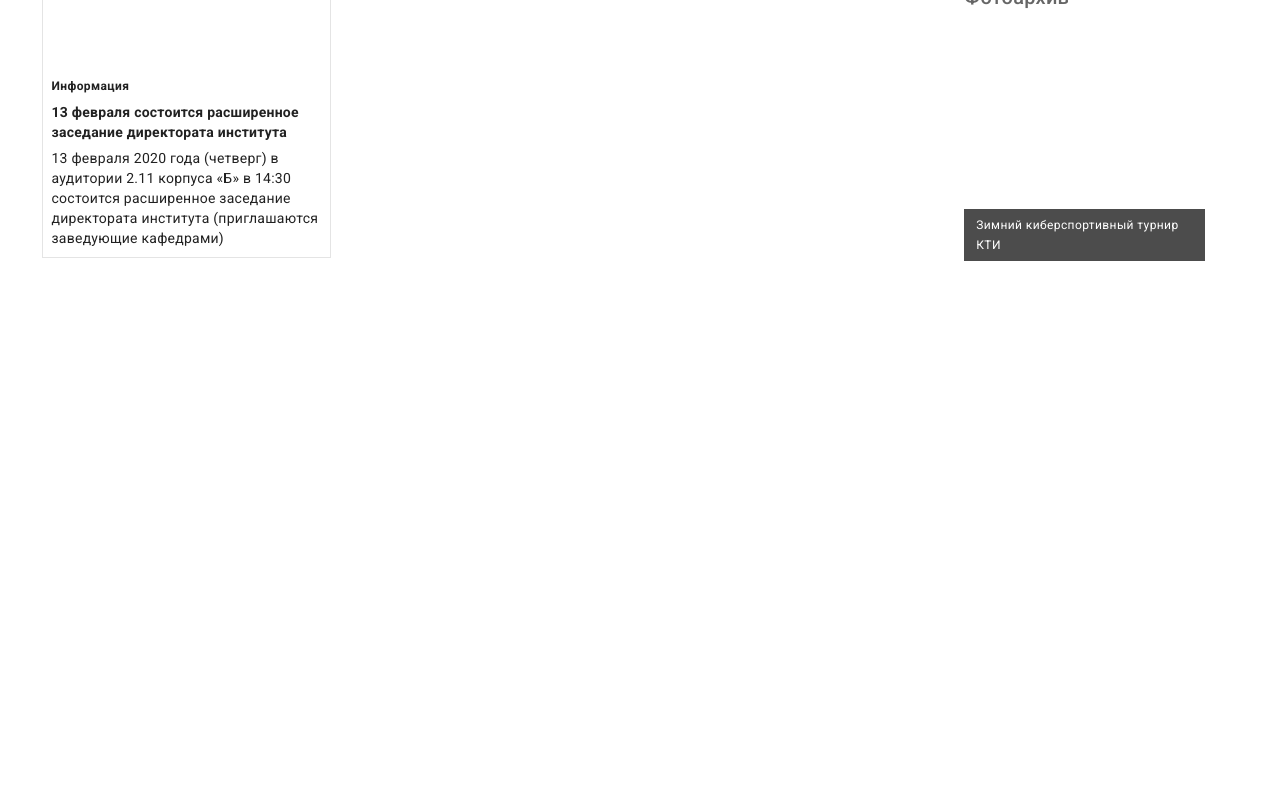
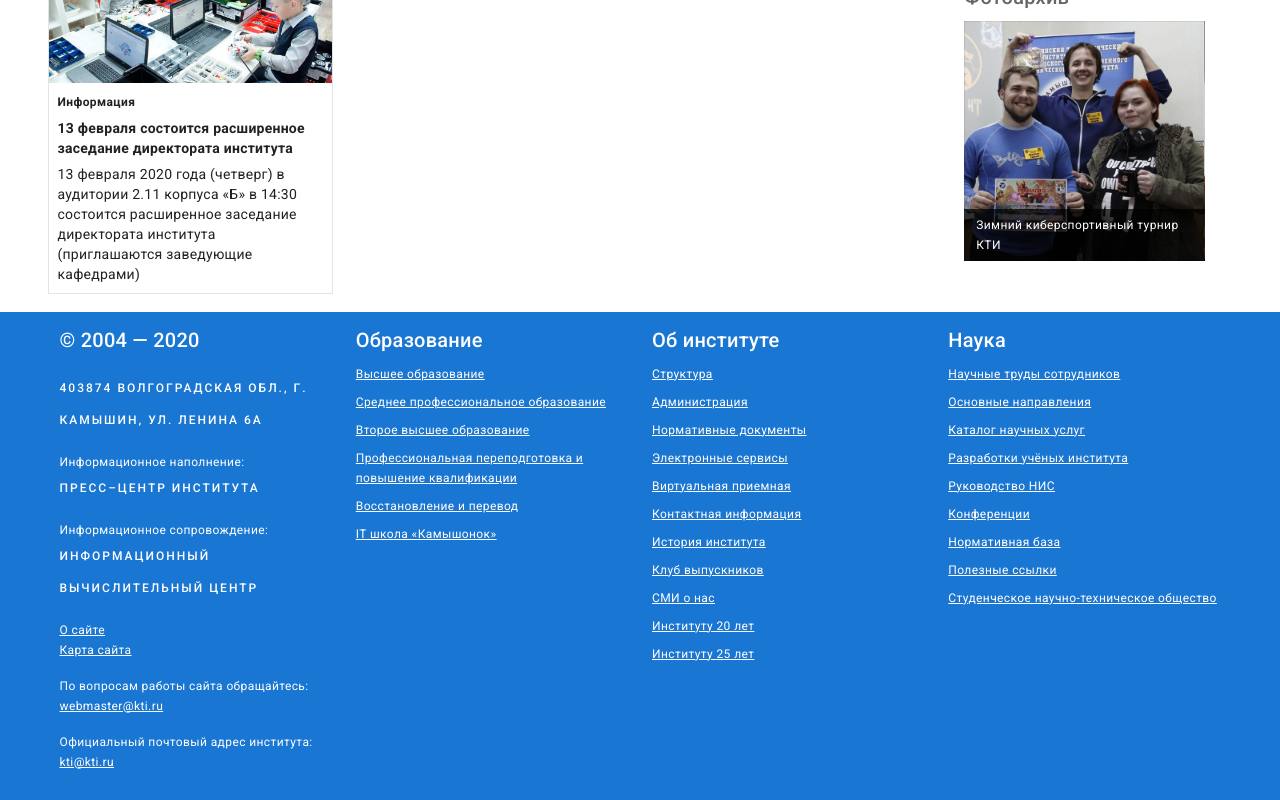
Before and after one commit to Scareton/kti-remake-client, a Vue app: page / in a window 1280 px wide. Shown: the part 1175-1975 px from the top of the page. Before the commit the page ends 1451 px from the top, so only its background shows below. Built offline with nearby package versions, Linux system fonts and the light colour scheme.

Commit message:
Футер

```diff
--- a/src/App.vue
+++ b/src/App.vue
@@ -32,16 +32,16 @@
 
     <v-content>
       <router-view></router-view>
-      <div class="footer">
-
-      </div>
+      <Footer></Footer>
     </v-content>
   </v-app>
 </template>
 
 <script>
+import Footer from "@/components/Footer";
 export default {
   name: "App",
+  components: {Footer},
   data: () => ({
     //
   })
--- a/src/components/Footer.vue
+++ b/src/components/Footer.vue
@@ -0,0 +1,91 @@
+<template>
+  <div class="footer">
+    <v-container>
+      <v-row class="caption">
+        <v-col cols="3" class="">
+          <p class="title">© 2004 — 2020</p>
+          <p class="overline">403874 Волгоградская обл., г. Камышин, ул. Ленина 6а</p>
+          <p>
+            <span class>Информационное наполнение:</span>
+            <br />
+            <span class="overline">пресс–центр института</span>
+          </p>
+          <p>
+            <span class>Информационное сопровождение:</span>
+            <br />
+            <span class="overline">информационный вычислительный центр</span>
+          </p>
+          <p>
+            <router-link to>О сайте</router-link>
+            <br />
+            <router-link to>Карта сайта</router-link>
+          </p>
+          <p>
+            По вопросам работы сайта обращайтесь:
+            <br />
+            <a href="mailto:webmaster@kti.ru" target="_blank">webmaster@kti.ru</a>
+          </p>
+          <p>
+            Официальный почтовый адрес института:
+            <br />
+            <a href="mailto:kti@kti.ru">kti@kti.ru</a>
+          </p>
+        </v-col>
+        <v-col cols="3" class="psmallmg">
+          <p class="title">Образование</p>
+          <p><router-link to=" ">Высшее образование</router-link></p>
+          <p><router-link to=" ">Среднее профессиональное образование</router-link></p>
+          <p><router-link to=" ">Второе высшее образование</router-link></p>
+          <p><router-link to=" ">Профессиональная переподготовка и повышение квалификации</router-link></p>
+          <p><router-link to=" ">Восстановление и перевод</router-link></p>
+          <p><router-link to=" ">IT школа «Камышонок»</router-link></p>
+        </v-col>
+        <v-col cols="3" class="psmallmg">
+          <p class="title">Об институте</p>
+          <p><router-link to=" ">Структура</router-link></p>
+          <p><router-link to=" ">Администрация</router-link></p>
+          <p><router-link to=" ">Нормативные документы</router-link></p>
+          <p><router-link to=" ">Электронные сервисы</router-link></p>
+          <p><router-link to=" ">Виртуальная приемная</router-link></p>
+          <p><router-link to=" ">Контактная информация</router-link></p>
+          <p><router-link to=" ">История института</router-link></p>
+          <p><router-link to=" ">Клуб выпускников</router-link></p>
+          <p><router-link to=" ">СМИ о нас</router-link></p>
+          <p><router-link to=" ">Институту 20 лет</router-link></p>
+          <p><router-link to=" ">Институту 25 лет</router-link></p>
+        </v-col>
+        <v-col cols="3" class="psmallmg">
+          <p class="title">Наука</p>
+          <p><router-link to=" ">Научные труды сотрудников</router-link></p>
+          <p><router-link to=" ">Основные направления</router-link></p>
+          <p><router-link to=" ">Каталог научных услуг</router-link></p>
+          <p><router-link to=" ">Разработки учёных института</router-link></p>
+          <p><router-link to=" ">Руководство НИС</router-link></p>
+          <p><router-link to=" ">Конференции</router-link></p>
+          <p><router-link to=" ">Нормативная база</router-link></p>
+          <p><router-link to=" ">Полезные ссылки</router-link></p>
+          <p><router-link to=" ">Студенческое научно-техническое общество</router-link></p>
+        </v-col>
+      </v-row>
+    </v-container>
+  </div>
+</template>
+
+<script>
+export default {
+  name: "Footer"
+};
+</script>
+
+<style>
+.footer {
+  background-color: #1976d2;
+  color: #fff;
+}
+.v-application .footer a {
+  color: #fff;
+}
+.v-application .psmallmg p {
+  margin-bottom: 8px;
+}
+</style>
--- a/src/components/NewsSnippet.vue
+++ b/src/components/NewsSnippet.vue
@@ -69,7 +69,7 @@ export default {
 .news-snippet .news-items {
   display: flex;
   flex-wrap: wrap;
-  margin: 0 -12px;
+  margin: 0 -6px;
 }
 .news-snippet .news-items .news-item {
   flex: 1 1 33%;
```
